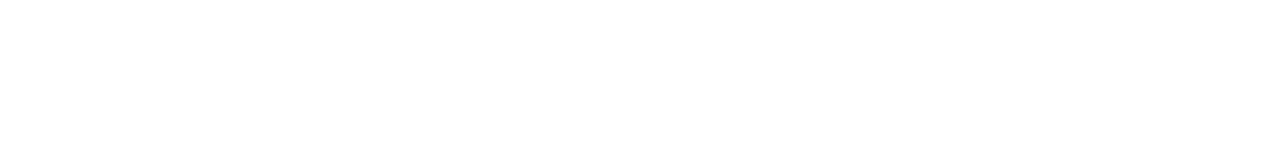
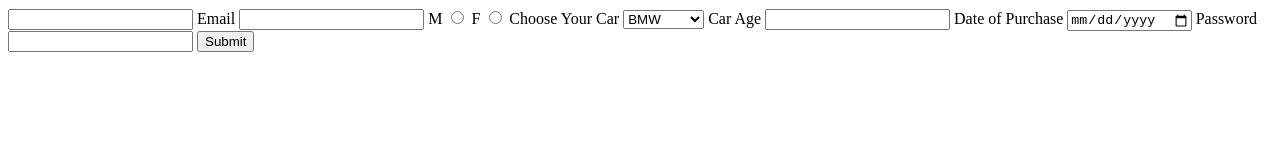
Before and after one commit to acciojob/car-insurance-form-DarpanRamani, a website: page main.html in a window 1280 px wide. Drawn offline with Linux system fonts and the light colour scheme.

Commit message:
created a submission

```diff
--- a/main.html
+++ b/main.html
@@ -8,6 +8,31 @@
 
 <body>
 	<!-- the entire body must be written by student -->
+	<form method="POST">
+		<label for="name"></label>
+		<input type="text" id="name" required>
+		<label for="email">Email</label>
+		<input type="email" id="email" required>
+        <label for="gender_m">M</label>
+        <input type="radio" id="gender_m" name="gender" required>
+		<label for="gender_f">F</label>
+		<input type="radio" id="gender_f" name="gender" required>
+
+		<label for="cars">Choose Your Car</label>
+		<select id="cars" name="cars">
+			<option>BMW</option>
+			<option>Audi</option>
+			<option>Mercedez</option>
+		</select>
+
+		<label for="carage">Car Age</label>
+		<input type="number" id="carage" required>
+		<label for="dop">Date of Purchase</label>
+		<input type="date" id="dop" required>
+		<label for="password">Password</label>
+		<input type="password" id="password" required>
+		<button type="submit">Submit</button>
+	</form>
     <script type="text/javascript" src="./script.js">
 </script>
 
```
